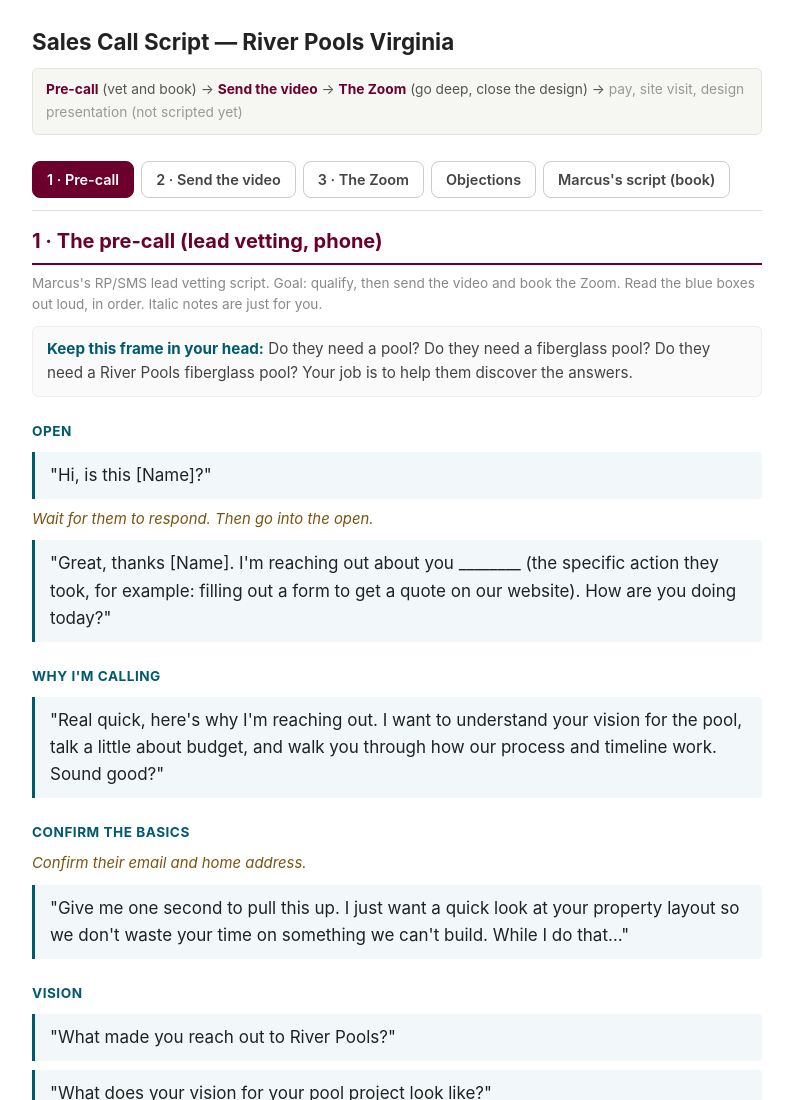
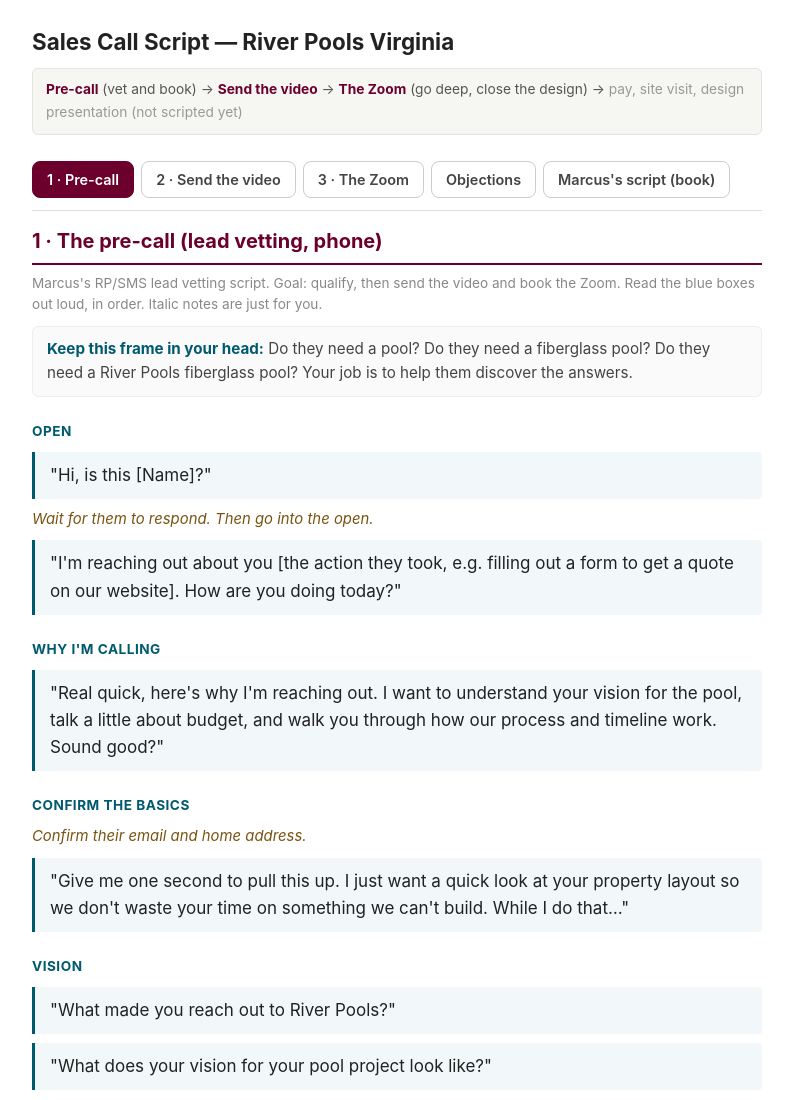
Before and after one commit to Samuel-Fiberglass/pool-call-script, a plain HTML site: page index.html in a window 1280 px wide. Shown: the top 1100 px of the page, without its empty margins (243-1036 px from the left). Drawn offline with Linux system fonts and the light colour scheme.

Commit message:
Open: bracket placeholder for action, drop thanks

```diff
--- a/index.html
+++ b/index.html
@@ -70,7 +70,7 @@
   <h3>Open</h3>
   <div class="say">"Hi, is this [Name]?"</div>
   <p class="note">Wait for them to respond. Then go into the open.</p>
-  <div class="say">"Great, thanks [Name]. I'm reaching out about you ________ (the specific action they took, for example: filling out a form to get a quote on our website). How are you doing today?"</div>
+  <div class="say">"I'm reaching out about you [the action they took, e.g. filling out a form to get a quote on our website]. How are you doing today?"</div>
 
   <h3>Why I'm calling</h3>
   <div class="say">"Real quick, here's why I'm reaching out. I want to understand your vision for the pool, talk a little about budget, and walk you through how our process and timeline work. Sound good?"</div>
```
